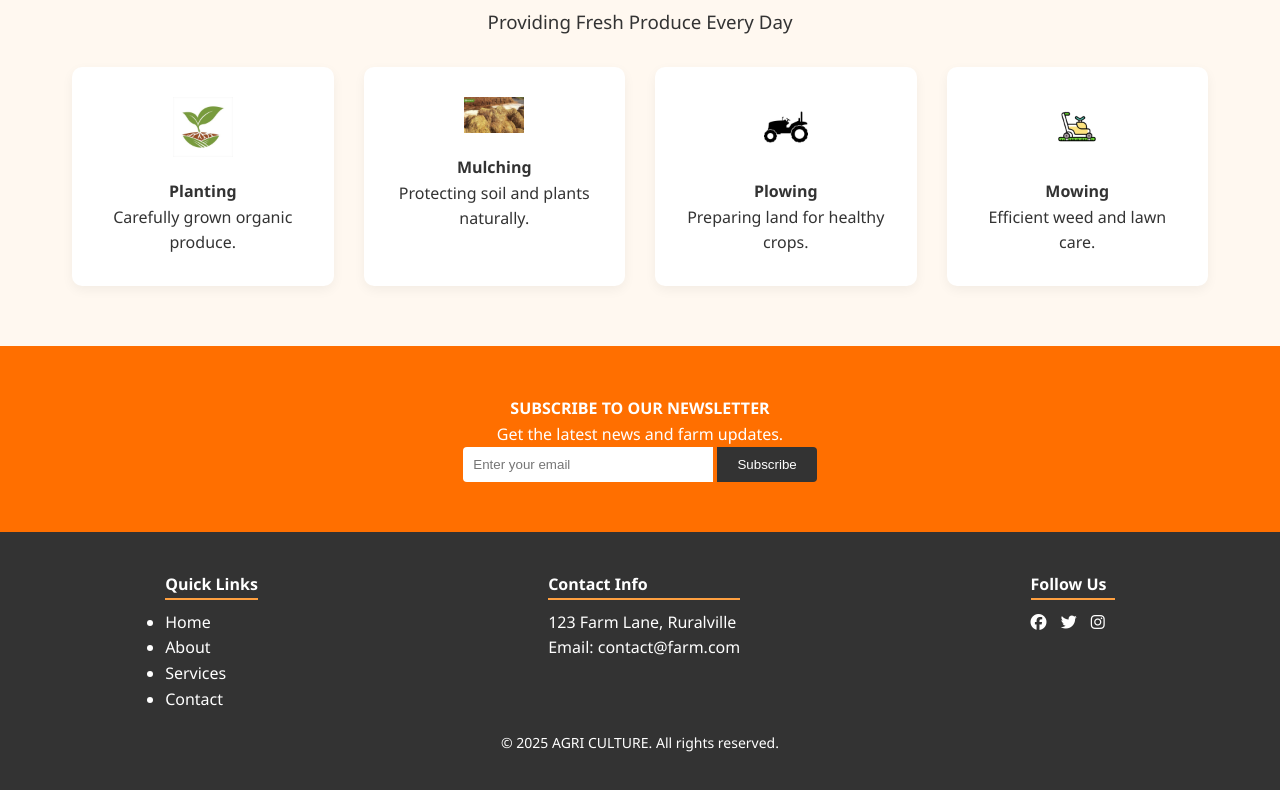
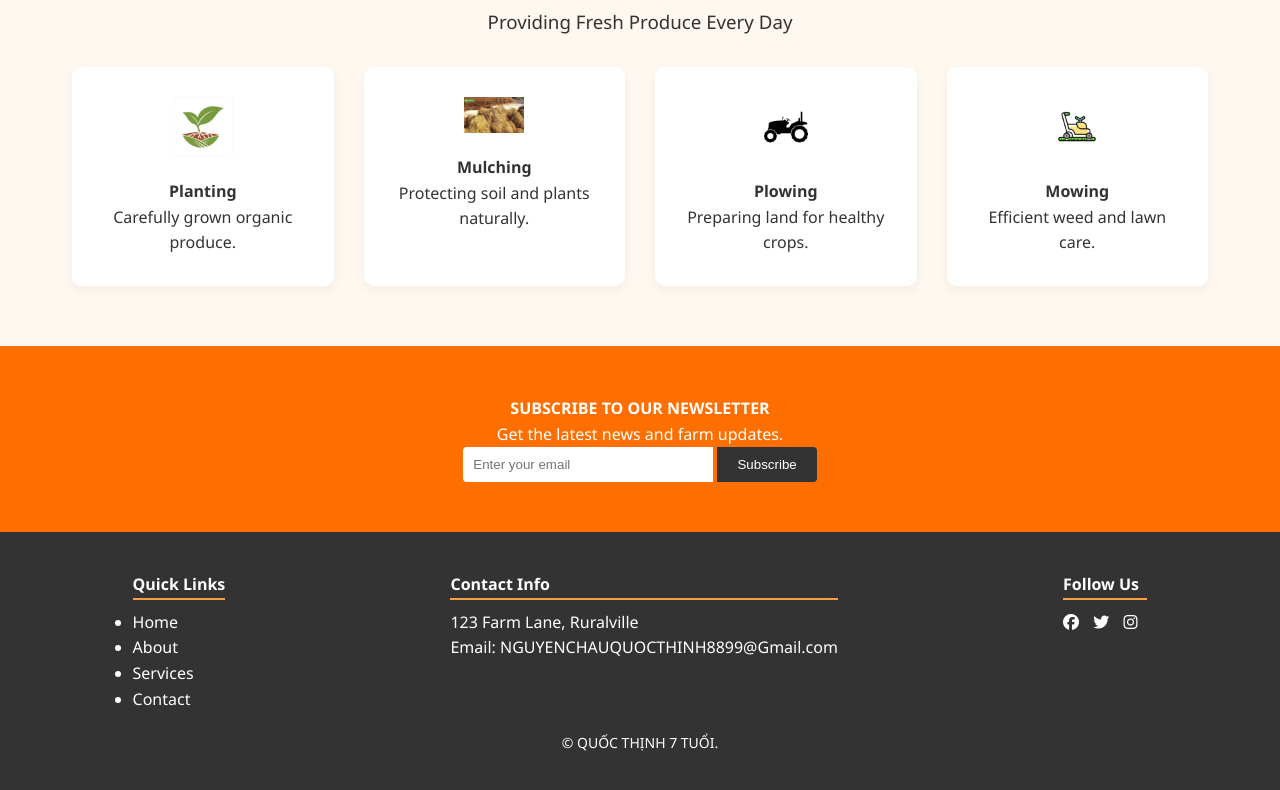
Before and after one commit to nguyenchauquocthinh/nguyenchauquocthinhh.github.io, a plain HTML site: page index.html in a window 1280 px wide. Shown: the part 538-1328 px from the top of the page. Drawn offline with Linux system fonts and the light colour scheme.

Commit message:
Update footer contact information and copyright notice

```diff
--- a/index.html
+++ b/index.html
@@ -110,7 +110,7 @@
     <div class="footer-col">
       <h4>Contact Info</h4>
       <p>123 Farm Lane, Ruralville</p>
-      <p>Email: contact@farm.com</p>
+      <p>Email: NGUYENCHAUQUOCTHINH8899@Gmail.com</p>
     </div>
     <div class="footer-col">
       <h4>Follow Us</h4>
@@ -120,7 +120,7 @@
         <a href="#"><i class="fab fa-instagram"></i></a>
       </div>
     </div>
-    <p class="copyright">&copy; 2025 AGRI CULTURE. All rights reserved.</p>
+    <p class="copyright">&copy; QUỐC THỊNH 7 TUỔI.</p>
   </footer>
 
 </body>
```
